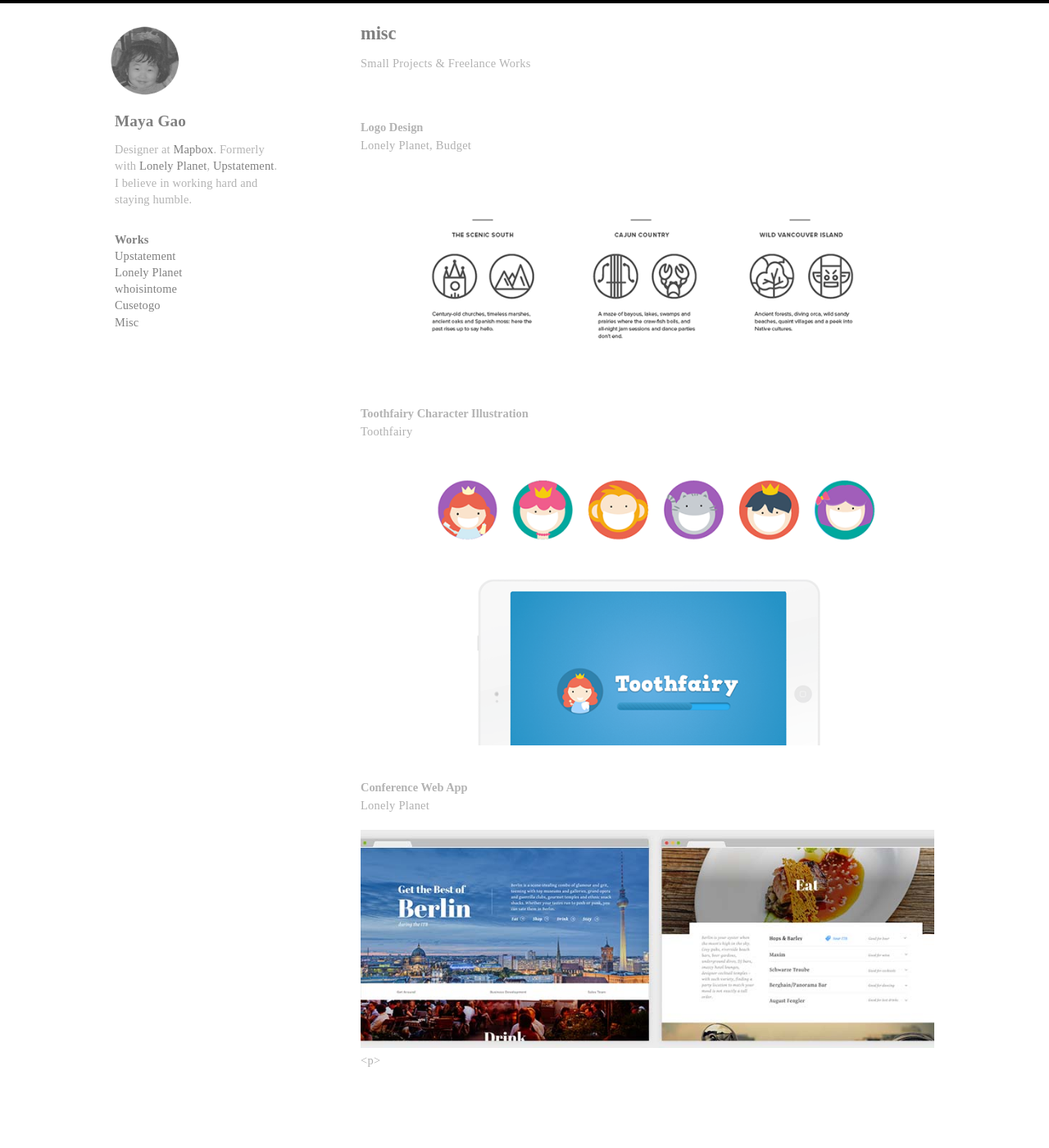
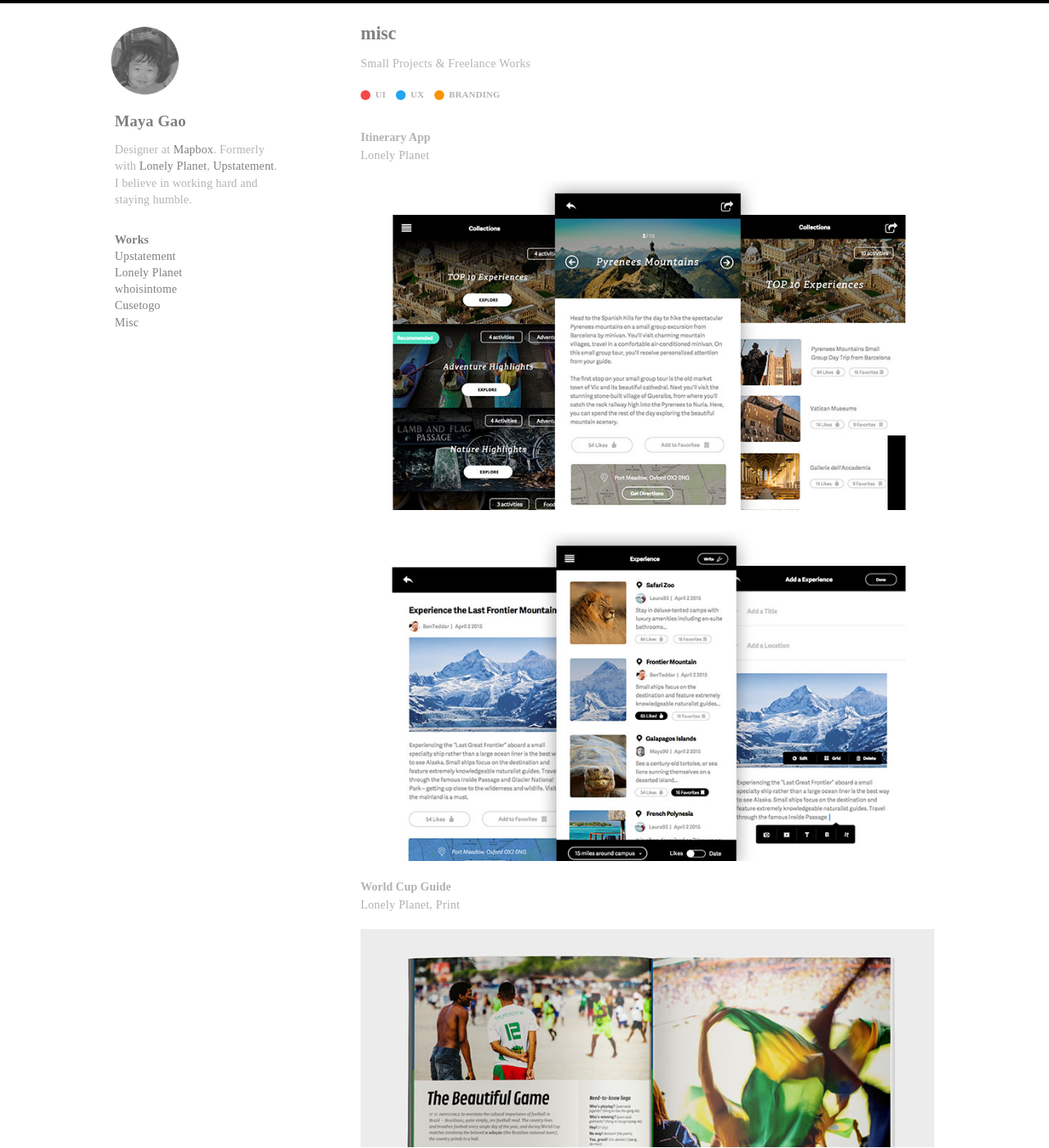
Before and after one commit to mayagao/mayagao.githug.io, a Jekyll site: the page built from _posts/2015-02-01-misc.markdown, in a window 1280 px wide and 1400 px high. Shown: the whole window at 82% size. Built offline with Jekyll 4.4.1, drawn with Linux system fonts in a browser that asks for light colours; some of the changed text lies outside the part shown.

Commit message:
itinerary app

```diff
--- a/_posts/2015-02-01-misc.markdown
+++ b/_posts/2015-02-01-misc.markdown
@@ -6,14 +6,27 @@ permalink: /misc.html
 category: misc
 image: img/thumbnail/misc.png
 tags:
+- ui
+- ux
+- branding
 
 ---
-<h5>Logo Design</h5><p>Lonely Planet, Budget</p><br>
 
-<img src="img/misc/logo.png">
+<h5>Itinerary App</h5><p>Lonely Planet</p><br>
+
+<img src="img/misc/post2.jpg"><br><br>
+<img src="img/misc/post1.jpg">
+
+
+<h5>World Cup Guide</h5><p>Lonely Planet, Print</p><br>
+<img src="img/misc/brazil.jpg">
+
+
+<h5>Best in Travel</h5><p>Lonely Planet, Print</p><br>
+<img src="img/misc/bit.jpg">
+
+<h5>Business Development Brochure</h5><p>Lonely Planet, Print</p><br>
+<img src="img/misc/brochure.jpg">
 
 <h5>Toothfairy Character Illustration</h5><p>Toothfairy</p><br>
 <img src="img/misc/tooth.png">	<br><br>
-
-<h5>Conference Web App</h5><p>Lonely Planet</p><br>
-<img src="img/misc/berlin.jpg"><p>
```
Also changed, not shown: img/misc/berlin.jpg (deleted), img/misc/post1.jpg (added), img/misc/post2.jpg (added).
